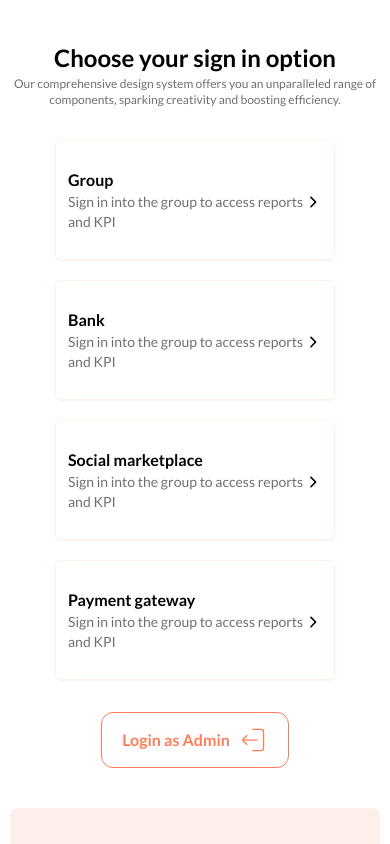
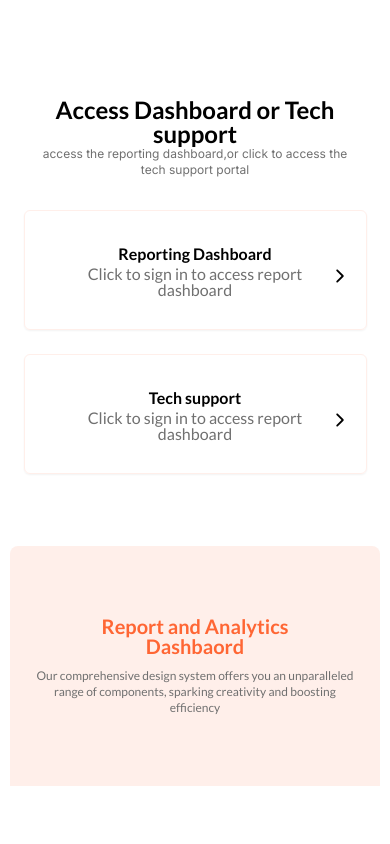
Before and after one commit to mr-atuzie/secureAuth_FE, a React (Create React App) app: page / in a window 390 px wide. Shown: the top 844 px of the page. Built offline with nearby package versions, Linux system fonts and the light colour scheme.

Commit message:
dashboardOptions

```diff
--- a/src/App.js
+++ b/src/App.js
@@ -16,13 +16,15 @@
 import AddUserSuccess from "./pages/AddUserSuccess";
 import DashboardUser from "./pages/DashboardUser";
 import ScrollTop from "./components/ScrollTop";
+import DashboardOptions from "./pages/DashboardOptions";
 
 function App() {
   return (
     <BrowserRouter>
       <ScrollTop />
       <Routes>
-        <Route path="/" element={<AuthOptions />} />
+        <Route path="/" element={<DashboardOptions />} />
+        <Route path="/auth-options" element={<AuthOptions />} />
         <Route path="/admin-login" element={<AdminLogin />} />
         <Route path="/bank-login" element={<BankLogin />} />
         <Route path="/group-login" element={<GroupLogin />} />
--- /dev/null
+++ b/src/pages/DashboardOptions.jsx
@@ -0,0 +1,65 @@
+import React from "react";
+import { IoIosArrowForward } from "react-icons/io";
+import { Link } from "react-router-dom";
+
+const DashboardOptions = () => {
+  return (
+    <div className=" w-full min-h-screen  flex flex-col items-center justify-center">
+      <h2 className=" text-[24px] text-center md:text-[30px] lg:text-[40px] font-bold mt-10 leading-none">
+        Access Dashboard or Tech <br /> support
+      </h2>
+      <p className="px-2 text-[#707070] text-center text-xs md:text-base lg:text-[18px]  lg:w-[648px] font3">
+        access the reporting dashboard,or click to access the <br /> tech
+        support portal
+      </p>
+      <div className=" grid grid-cols-1  my-8  gap-6 justify-center">
+        <Link to={"/auth-options"}>
+          <div className="   border border-[#FFEFEA] w-[343px] lg:w-[543px] h-[120px] lg:h-[150px] shadow-sm flex flex-col justify-center items-center rounded-md px-3 ">
+            <h3 className=" font-semibold">Reporting Dashboard</h3>
+
+            <div className="  flex  relative">
+              <p className="  text-[#707070] text-center  leading-none">
+                Click to sign in to access report <br />
+                dashboard
+              </p>
+
+              <IoIosArrowForward
+                size={20}
+                className="absolute -right-12 lg:-right-36"
+              />
+            </div>
+          </div>
+        </Link>
+        <div className="  border border-[#FFEFEA] w-[343px] lg:w-[543px] h-[120px] lg:h-[150px] shadow-sm flex flex-col justify-center items-center rounded-md px-3 ">
+          <h3 className=" font-semibold">Tech support</h3>
+
+          <div className="  flex  relative">
+            <p className="  text-[#707070] text-center  leading-none">
+              Click to sign in to access report <br />
+              dashboard
+            </p>
+
+            <IoIosArrowForward
+              size={20}
+              className="absolute -right-12 lg:-right-36"
+            />
+          </div>
+        </div>
+      </div>
+
+      <div className=" w-[95%] px-3 lg:w-[1386px] mt-10 h-[240px]  lg:h-[340px] rounded-t-lg  bg-[#FFEFEA] flex flex-col justify-center items-center mx-auto">
+        {/* <img className=" w-full" src={authFooter} alt="" /> */}
+        <h1 className=" text-[#FF6634] text-[20px] md:text-[30px] font-semibold text-center leading-none">
+          Report and Analytics <br /> Dashbaord
+        </h1>
+        <p className=" text-[#707070] text-center text-xs lg:text-base mt-3  md:text-[14px] ">
+          Our comprehensive design system offers you an unparalleled <br />{" "}
+          range of components, sparking creativity and boosting <br />{" "}
+          efficiency
+        </p>
+      </div>
+    </div>
+  );
+};
+
+export default DashboardOptions;
```
